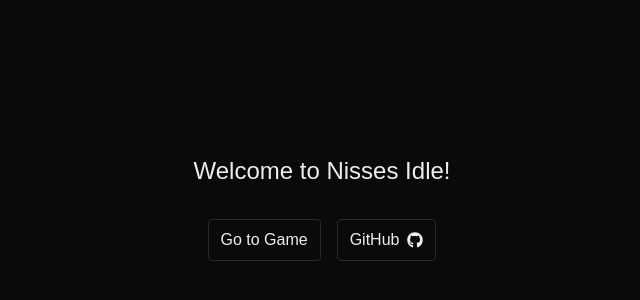
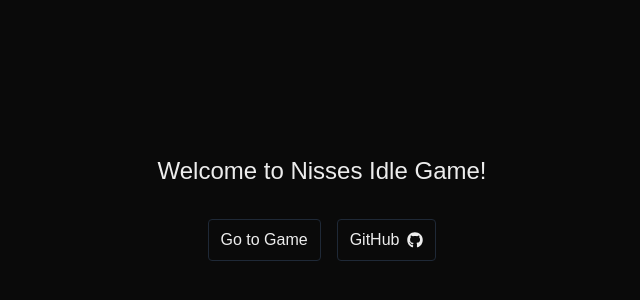
Before and after one commit to enyineer/nissesgen, a Next.js app: page / in a window 1280 px wide. Shown: the part 192-492 px from the top of the page, without its empty margins (318-958 px from the left). Built offline with nearby package versions, Linux system fonts and the light colour scheme.

Commit message:
Refactor texts

```diff
--- a/app/layout.tsx
+++ b/app/layout.tsx
@@ -16,8 +16,8 @@ const geistMono = localFont({
 });
 
 export const metadata: Metadata = {
-  title: "Nisses Idle",
-  description: "Clock in at your work and get paid.",
+  title: "Nisses Idle Game",
+  description: "Clock in from your HomeOffice and get paid.",
 };
 
 export default function RootLayout({
--- a/app/page.tsx
+++ b/app/page.tsx
@@ -4,7 +4,7 @@ import LinkButton from "../components/buttons/linkButton";
 export default function Home() {
   return (
     <div className="h-screen w-screen flex flex-col items-center justify-center gap-8">
-      <h1 className="text-2xl">Welcome to Nisses Idle!</h1>
+      <h1 className="text-2xl">Welcome to Nisses Idle Game!</h1>
       <div className="flex gap-4">
         <LinkButton href="/game">Go to Game</LinkButton>
         <LinkButton
```
